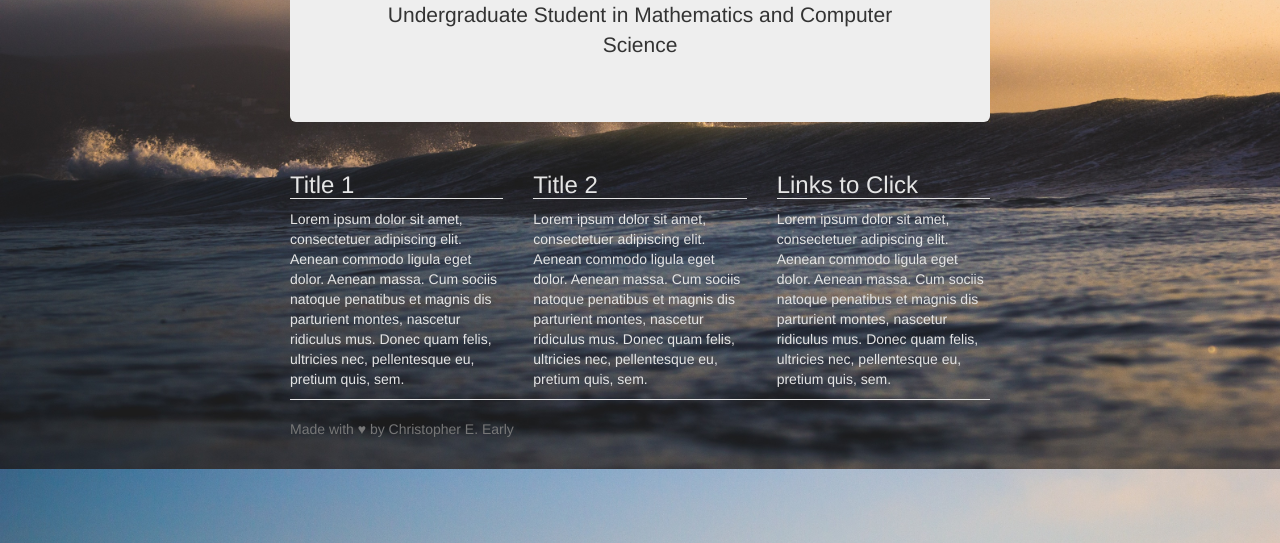
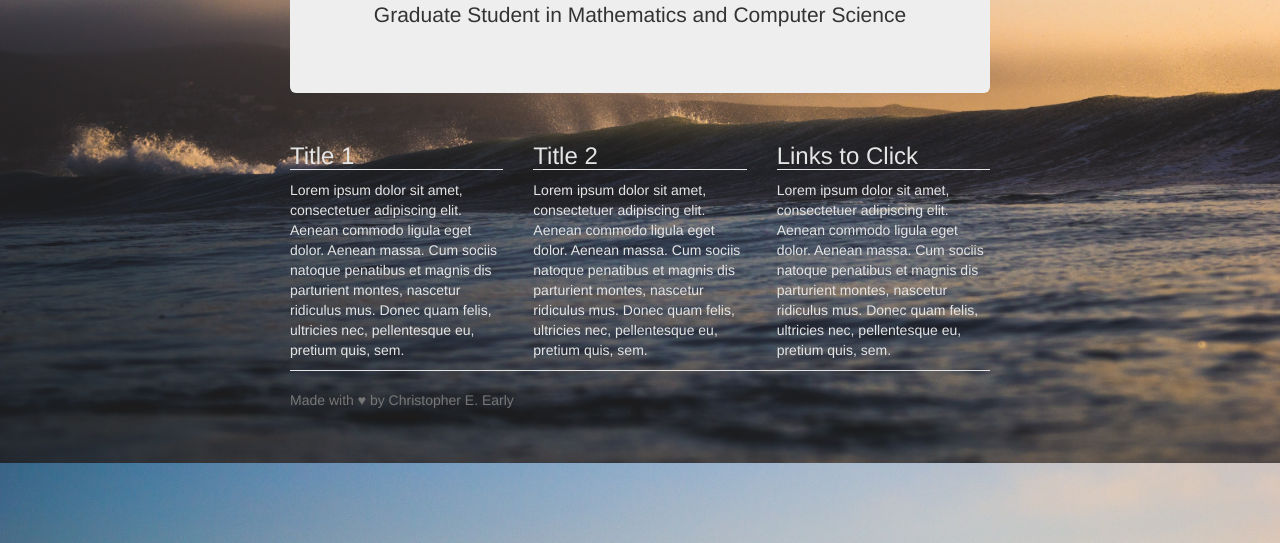
Before and after one commit to earlyc/earlyc.github.io, a plain HTML site: page index.html in a window 1280 px wide. Shown: the part 257-800 px from the top of the page. Drawn offline with Linux system fonts and the light colour scheme.

Commit message:
small change

```diff
--- a/index.html
+++ b/index.html
@@ -32,7 +32,7 @@
 
       <div class="jumbotron">
         <h1>Christopher E. Early</h1>
-        <p class="lead">Undergraduate Student in Mathematics and Computer Science</p>
+        <p class="lead">Graduate Student in Mathematics and Computer Science</p>
       </div>
 
       <div class="row">
```
